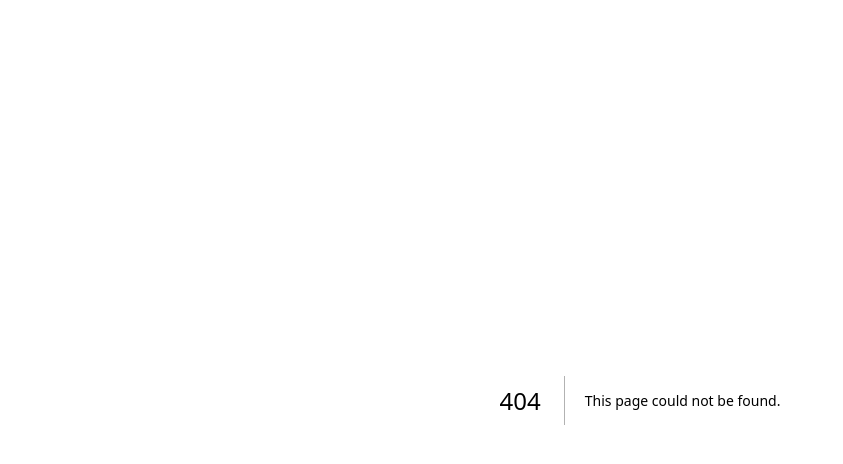
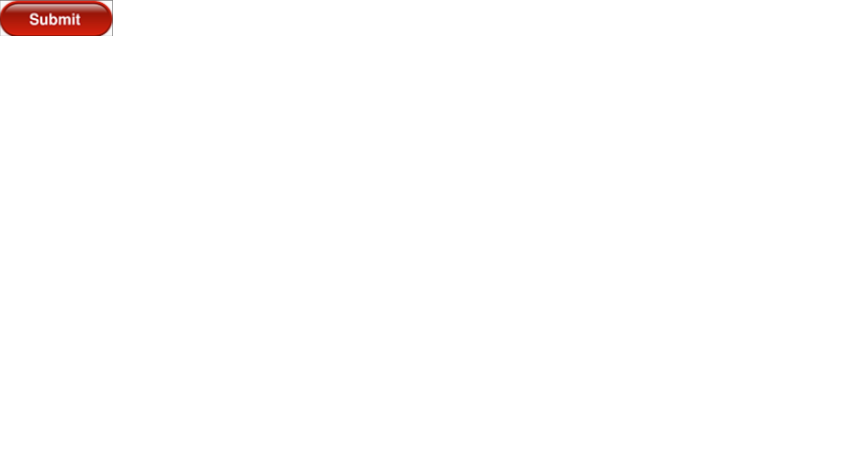
Before and after one commit to test-party/guinea-pig-next, a Next.js app: page /input-image-alt in a window 1280 px wide. Before the commit this address had no page. Shown: the top 464 px of the page, without its empty margins (0-843 px from the left). Built offline with nearby package versions, Linux system fonts and the light colour scheme.

Commit message:
create page

```diff
--- /dev/null
+++ b/src/app/input-image-alt/page.tsx
@@ -0,0 +1,10 @@
+//http://localhost:3000/input-image-alt
+
+export default function Page() {
+    return (
+      <main>
+          <input type="image" src="./submit.png" name="submit"
+            height="36" width="113"/>
+      </main>
+    );
+  }
```
Also changed, not shown: public/submit.png (added).
